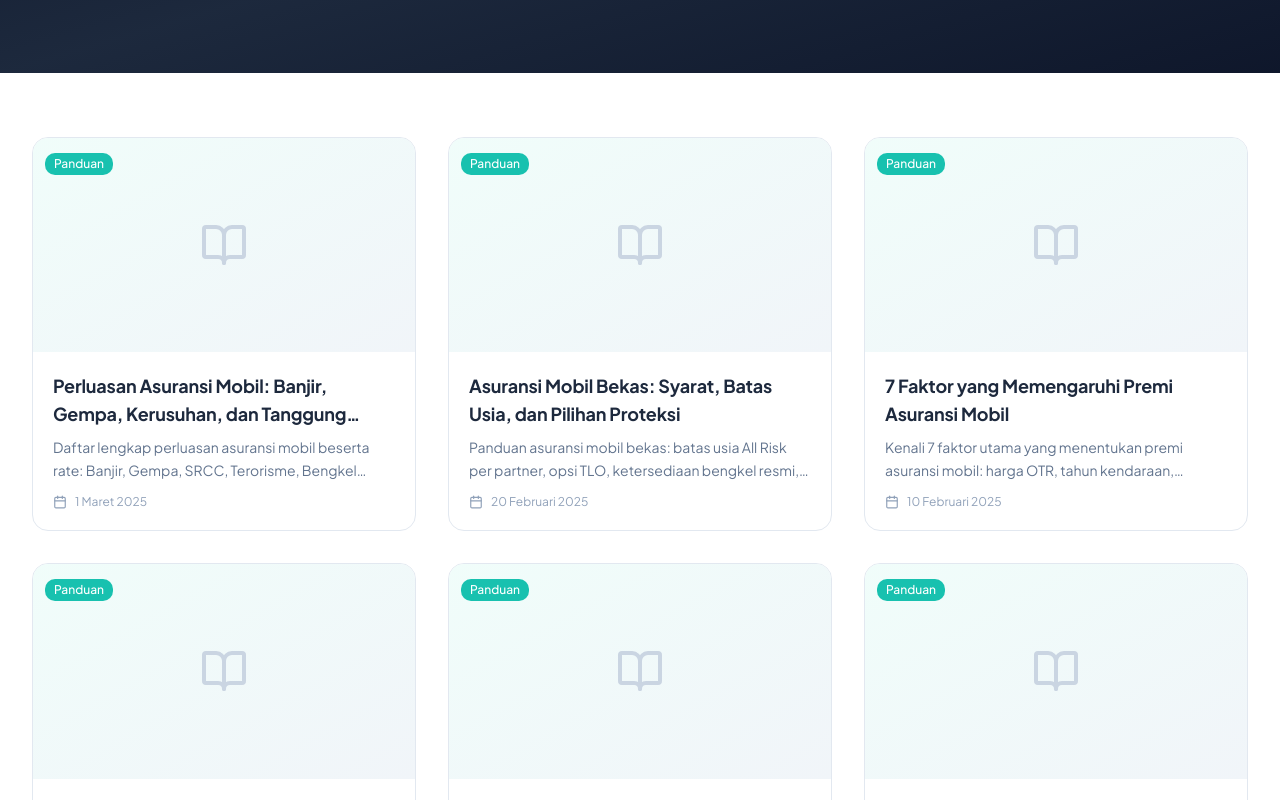
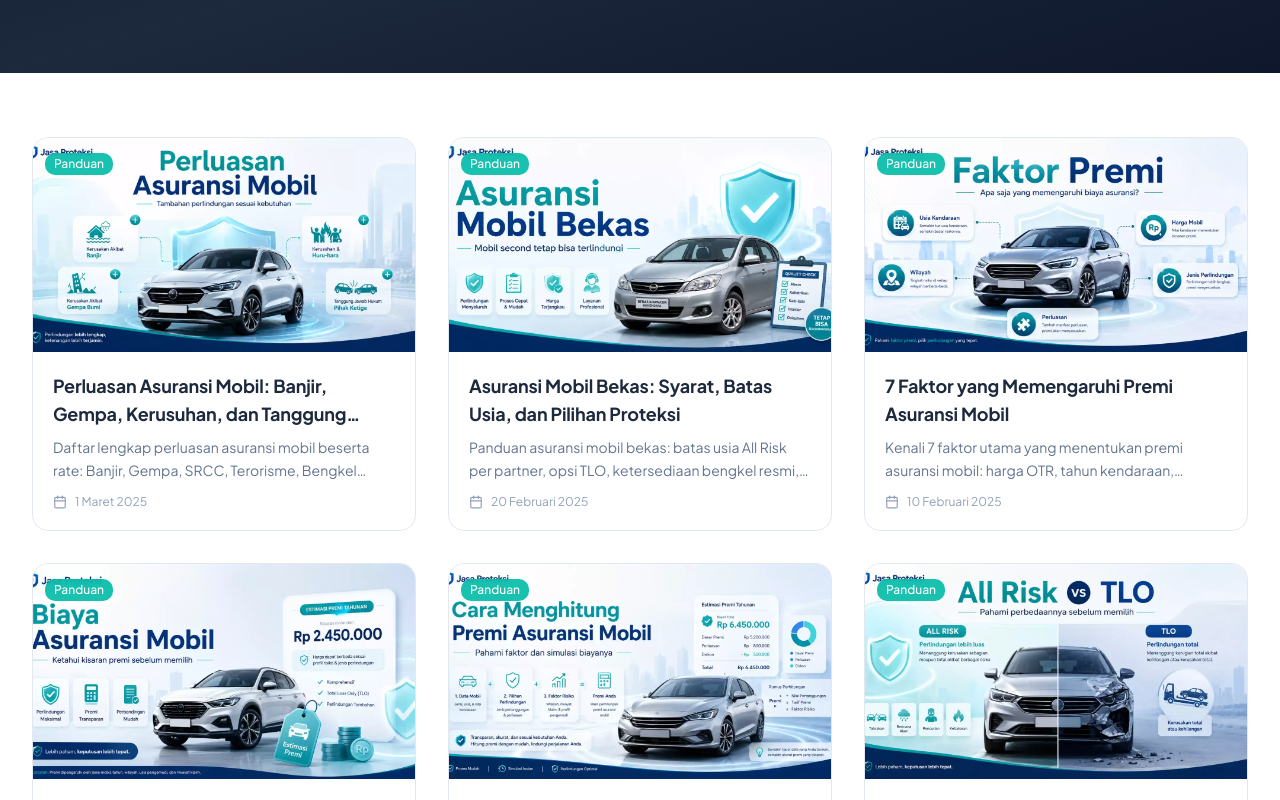
Before and after one commit to abuauf4/Jasa-proteksi, a Next.js app: page /artikel in a window 1280 px wide. Shown: the part 300-1100 px from the top of the page. Built offline with nearby package versions, Linux system fonts and the light colour scheme; no server answers; the database is empty.

Commit message:
feat: add cover images to all pillar articles

```diff
--- a/src/app/asuransi-mobil-bekas/page.tsx
+++ b/src/app/asuransi-mobil-bekas/page.tsx
@@ -16,6 +16,7 @@ export const metadata: Metadata = {
     description: "Batas usia All Risk per partner, opsi TLO, bengkel resmi, dan tips asuransi mobil bekas.",
     url: `${SITE_URL}/asuransi-mobil-bekas`,
     type: "article",
+    images: [{ url: "/asuransi-mobil-bekas.webp", width: 1200, height: 630 }],
   },
 };
 
@@ -40,6 +41,7 @@ export default async function Page() {
       initialHero={initialHero}
       title="Asuransi Mobil Bekas"
       updatedAt="Agustus 2026"
+      coverImage="/asuransi-mobil-bekas.webp"
       faqs={faqs}
       relatedArticles={related}
     >
--- a/src/app/biaya-asuransi-mobil/page.tsx
+++ b/src/app/biaya-asuransi-mobil/page.tsx
@@ -16,6 +16,7 @@ export const metadata: Metadata = {
     description: "Tabel estimasi biaya asuransi mobil berdasarkan harga kendaraan, dengan rentang All Risk dan TLO.",
     url: `${SITE_URL}/biaya-asuransi-mobil`,
     type: "article",
+    images: [{ url: "/biaya-asuransi-mobil.webp", width: 1200, height: 630 }],
   },
 };
 
@@ -40,6 +41,7 @@ export default async function Page() {
       initialHero={initialHero}
       title="Biaya Asuransi Mobil"
       updatedAt="Agustus 2026"
+      coverImage="/biaya-asuransi-mobil.webp"
       faqs={faqs}
       relatedArticles={related}
     >
--- a/src/app/cara-menghitung-premi-asuransi-mobil/page.tsx
+++ b/src/app/cara-menghitung-premi-asuransi-mobil/page.tsx
@@ -16,6 +16,7 @@ export const metadata: Metadata = {
     description: "Faktor, rumus engine, kategori harga, rate wilayah, dan contoh simulasi premi mobil.",
     url: `${SITE_URL}/cara-menghitung-premi-asuransi-mobil`,
     type: "article",
+    images: [{ url: "/cara-menghitung-premi-asuransi-mobil.webp", width: 1200, height: 630 }],
   },
 };
 
@@ -40,6 +41,7 @@ export default async function Page() {
       initialHero={initialHero}
       title="Cara Menghitung Premi"
       updatedAt="Agustus 2026"
+      coverImage="/cara-menghitung-premi-asuransi-mobil.webp"
       faqs={faqs}
       relatedArticles={related}
     >
--- a/src/app/faktor-premi-asuransi-mobil/page.tsx
+++ b/src/app/faktor-premi-asuransi-mobil/page.tsx
@@ -16,6 +16,7 @@ export const metadata: Metadata = {
     description: "Faktor utama yang menentukan premi asuransi mobil beserta ringkasan tabel.",
     url: `${SITE_URL}/faktor-premi-asuransi-mobil`,
     type: "article",
+    images: [{ url: "/faktor-premi.webp", width: 1200, height: 630 }],
   },
 };
 
@@ -48,6 +49,7 @@ export default async function Page() {
       initialHero={initialHero}
       title="Faktor Premi Asuransi Mobil"
       updatedAt="Agustus 2026"
+      coverImage="/faktor-premi.webp"
       faqs={faqs}
       relatedArticles={related}
     >
--- a/src/app/perbedaan-all-risk-dan-tlo/page.tsx
+++ b/src/app/perbedaan-all-risk-dan-tlo/page.tsx
@@ -16,6 +16,7 @@ export const metadata: Metadata = {
     description: "Pahami perbedaan All Risk dan TLO, cakupan, premi, dan cara memilih.",
     url: `${SITE_URL}/perbedaan-all-risk-dan-tlo`,
     type: "article",
+    images: [{ url: "/allrisk-vs-tlo.webp", width: 1200, height: 630 }],
   },
 };
 
@@ -40,6 +41,7 @@ export default async function Page() {
       initialHero={initialHero}
       title="All Risk vs TLO"
       updatedAt="Agustus 2026"
+      coverImage="/allrisk-vs-tlo.webp"
       faqs={faqs}
       relatedArticles={related}
     >
--- a/src/app/perluasan-asuransi-mobil/page.tsx
+++ b/src/app/perluasan-asuransi-mobil/page.tsx
@@ -16,6 +16,7 @@ export const metadata: Metadata = {
     description: "Daftar perluasan, rate, dan deskripsi manfaat untuk All Risk maupun TLO.",
     url: `${SITE_URL}/perluasan-asuransi-mobil`,
     type: "article",
+    images: [{ url: "/perluasan-asuransi-mobil.webp", width: 1200, height: 630 }],
   },
 };
 
@@ -40,6 +41,7 @@ export default async function Page() {
       initialHero={initialHero}
       title="Perluasan Asuransi Mobil"
       updatedAt="Agustus 2026"
+      coverImage="/perluasan-asuransi-mobil.webp"
       faqs={faqs}
       relatedArticles={related}
     >
--- a/src/components/site/ArticleShell.tsx
+++ b/src/components/site/ArticleShell.tsx
@@ -17,6 +17,7 @@ interface ArticleShellProps {
   title: string;
   description: string;
   updatedAt: string;
+  coverImage?: string | null;
   faqs: Array<{ q: string; a: string }>;
   relatedArticles: Array<{ slug: string; title: string }>;
   children: React.ReactNode;
@@ -28,6 +29,7 @@ export function ArticleShell({
   title,
   description,
   updatedAt,
+  coverImage,
   faqs,
   relatedArticles,
   children,
@@ -57,6 +59,18 @@ export function ArticleShell({
               <span>/</span>
               <span className="text-[#0F172A] font-medium truncate">{title}</span>
             </nav>
+
+            {/* Cover image */}
+            {coverImage && (
+              <div className="relative rounded-xl overflow-hidden mb-6 aspect-video">
+                <img
+                  src={coverImage}
+                  alt={title}
+                  className="w-full h-full object-cover"
+                  loading="eager"
+                />
+              </div>
+            )}
 
             {/* Article body */}
             <div className="prose-content">
--- a/src/lib/pillar-articles.ts
+++ b/src/lib/pillar-articles.ts
@@ -28,7 +28,7 @@ export const PILLAR_ARTICLES: PillarArticle[] = [
     href: "/perbedaan-all-risk-dan-tlo",
     category: "Panduan",
     publishedAt: "2025-01-15",
-    coverImage: null,
+    coverImage: "/allrisk-vs-tlo.webp",
   },
   {
     id: "pillar-cara-menghitung-premi-asuransi-mobil",
@@ -39,7 +39,7 @@ export const PILLAR_ARTICLES: PillarArticle[] = [
     href: "/cara-menghitung-premi-asuransi-mobil",
     category: "Panduan",
     publishedAt: "2025-01-20",
-    coverImage: null,
+    coverImage: "/cara-menghitung-premi-asuransi-mobil.webp",
   },
   {
     id: "pillar-biaya-asuransi-mobil",
@@ -50,7 +50,7 @@ export const PILLAR_ARTICLES: PillarArticle[] = [
     href: "/biaya-asuransi-mobil",
     category: "Panduan",
     publishedAt: "2025-02-01",
-    coverImage: null,
+    coverImage: "/biaya-asuransi-mobil.webp",
   },
   {
     id: "pillar-faktor-premi-asuransi-mobil",
@@ -61,7 +61,7 @@ export const PILLAR_ARTICLES: PillarArticle[] = [
     href: "/faktor-premi-asuransi-mobil",
     category: "Panduan",
     publishedAt: "2025-02-10",
-    coverImage: null,
+    coverImage: "/faktor-premi.webp",
   },
   {
     id: "pillar-asuransi-mobil-bekas",
@@ -72,7 +72,7 @@ export const PILLAR_ARTICLES: PillarArticle[] = [
     href: "/asuransi-mobil-bekas",
     category: "Panduan",
     publishedAt: "2025-02-20",
-    coverImage: null,
+    coverImage: "/asuransi-mobil-bekas.webp",
   },
   {
     id: "pillar-perluasan-asuransi-mobil",
@@ -83,6 +83,6 @@ export const PILLAR_ARTICLES: PillarArticle[] = [
     href: "/perluasan-asuransi-mobil",
     category: "Panduan",
     publishedAt: "2025-03-01",
-    coverImage: null,
+    coverImage: "/perluasan-asuransi-mobil.webp",
   },
 ];
```
